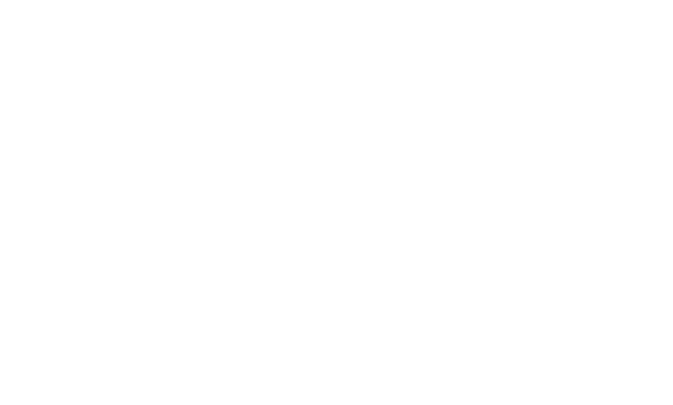
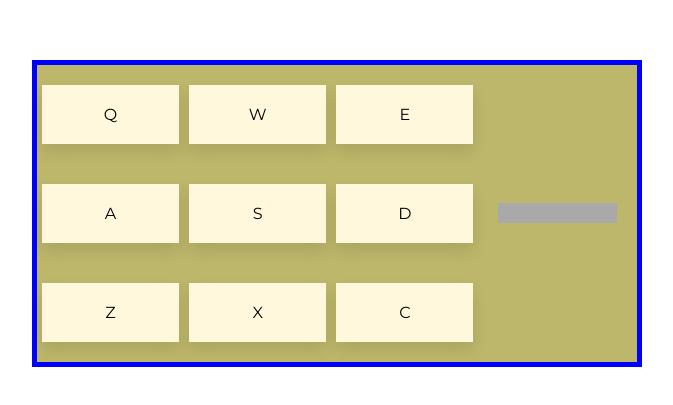
Before and after one commit to dashasaldin/front-end-libraries, a React (Create React App) app: page /#/drum-machine in a window 1280 px wide. Shown: the part 187-592 px from the top of the page, without its empty margins (303-976 px from the left). Built offline with nearby package versions, Linux system fonts and the light colour scheme.

Commit message:
drumMachine project

```diff
--- /dev/null
+++ b/src/DrumMachine.css
@@ -0,0 +1,35 @@
+.outer-container {
+    display: flex;
+    justify-content: center;
+    align-items: center;
+    height: 100vh;
+}
+#drum-machine {
+    width: 600px;
+    border: 5px solid blue;
+    display: flex;
+    align-items: center;
+    background-color: darkkhaki;
+
+}
+.drum-pads {
+    flex-grow: 1;
+    display: flex;
+    flex-wrap: wrap;
+}
+.drum-pad {
+    flex-grow: 1;
+    width: 20%;
+    background-color: cornsilk;
+    box-shadow: 0px 8px 15px rgba(0,0,0,0.1);
+    margin: 20px 5px;
+    padding: 20px;
+    text-align: center;
+}
+#display {
+    background-color: darkgray;
+    width: 150px;
+    margin-left: 20px;
+    margin-right: 20px;
+    min-height: 20px;
+}
--- /dev/null
+++ b/src/DrumMachine.js
@@ -0,0 +1,62 @@
+import React,{useState, useEffect} from 'react';
+import './DrumMachine.css'
+
+const drumPads = [
+    {key: "Q", audio: "https://s3.amazonaws.com/freecodecamp/drums/Heater-1.mp3", text: "Heater-1"},
+    {key: "W", audio: "https://s3.amazonaws.com/freecodecamp/drums/Heater-2.mp3", text: "Heater-2"},
+    {key: "E", audio: "https://s3.amazonaws.com/freecodecamp/drums/Heater-3.mp3", text: "Heater-3"},
+    {key: "A", audio: "https://s3.amazonaws.com/freecodecamp/drums/Heater-4_1.mp3", text: "Heater-4"},
+    {key: "S", audio: "https://s3.amazonaws.com/freecodecamp/drums/Heater-6.mp3", text: "Clap"},
+    {key: "D", audio: "https://s3.amazonaws.com/freecodecamp/drums/Dsc_Oh.mp3", text: "Open-HH"},
+    {key: "Z", audio: "https://s3.amazonaws.com/freecodecamp/drums/Kick_n_Hat.mp3", text: "Kick-n'-Hat"},
+    {key: "X", audio: "https://s3.amazonaws.com/freecodecamp/drums/RP4_KICK_1.mp3", text: "Kick"},
+    {key: "C", audio: "https://s3.amazonaws.com/freecodecamp/drums/Cev_H2.mp3", text: "Closed-HH"}
+]
+
+
+function DrumMachine() {
+    const [ currentPad, setCurrentPad ] = useState();
+    const play = (pad) => {
+        setCurrentPad(pad);
+        new Audio(pad.audio).play();
+    }
+
+    const keypress = (e) => {
+        const pad = drumPads.find((pad) => pad.key.toLowerCase() === e.key)
+        if(pad) {
+            play(pad)
+        }
+    }
+
+    useEffect(() => {
+        document.addEventListener("keypress", keypress);
+
+        return () => document.removeEventListener("keypress", keypress);
+    }, [])
+
+    return (
+        <div className="outer-container">
+        <div id="drum-machine">
+            <div className="drum-pads">
+                {drumPads.map((pad) => (
+                    <div className="drum-pad" onClick={() => play(pad)}>
+                        <>
+                            {pad.key}
+                            <audio className="clip" id={pad.key} src={pad.audio}></audio>
+                        </>
+
+                    </div>
+                ))}
+            </div>
+           <div id="display">
+                {currentPad && (
+                    <>{currentPad.text}</>
+                )}
+            </div>
+        </div>
+        </div>
+    )
+
+}
+
+export default DrumMachine;
--- a/src/Routes.js
+++ b/src/Routes.js
@@ -2,11 +2,13 @@
 import {Route, Switch} from 'react-router-dom';
 import App from './App';
 import MarkdownPage from './MarkdownPage';
+import DrumMachine from './DrumMachine';
 
 const Routes = () => (
     <Switch>
         <Route exact path='/' component={App}/>
         <Route exact path="/markdown" component={MarkdownPage} />
+        <Route exact path="/drum-machine" component={DrumMachine} />
     </Switch>
 )
 
```
